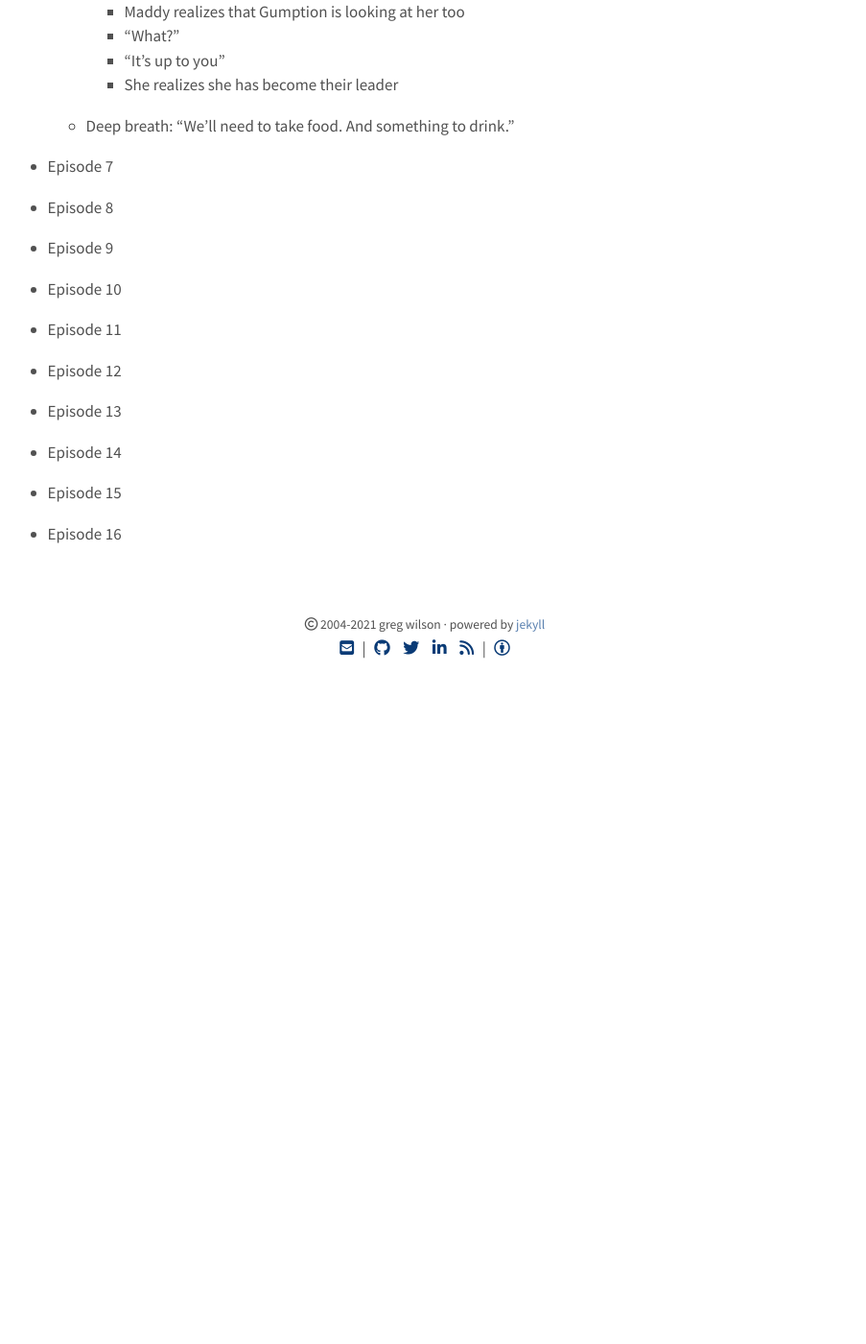
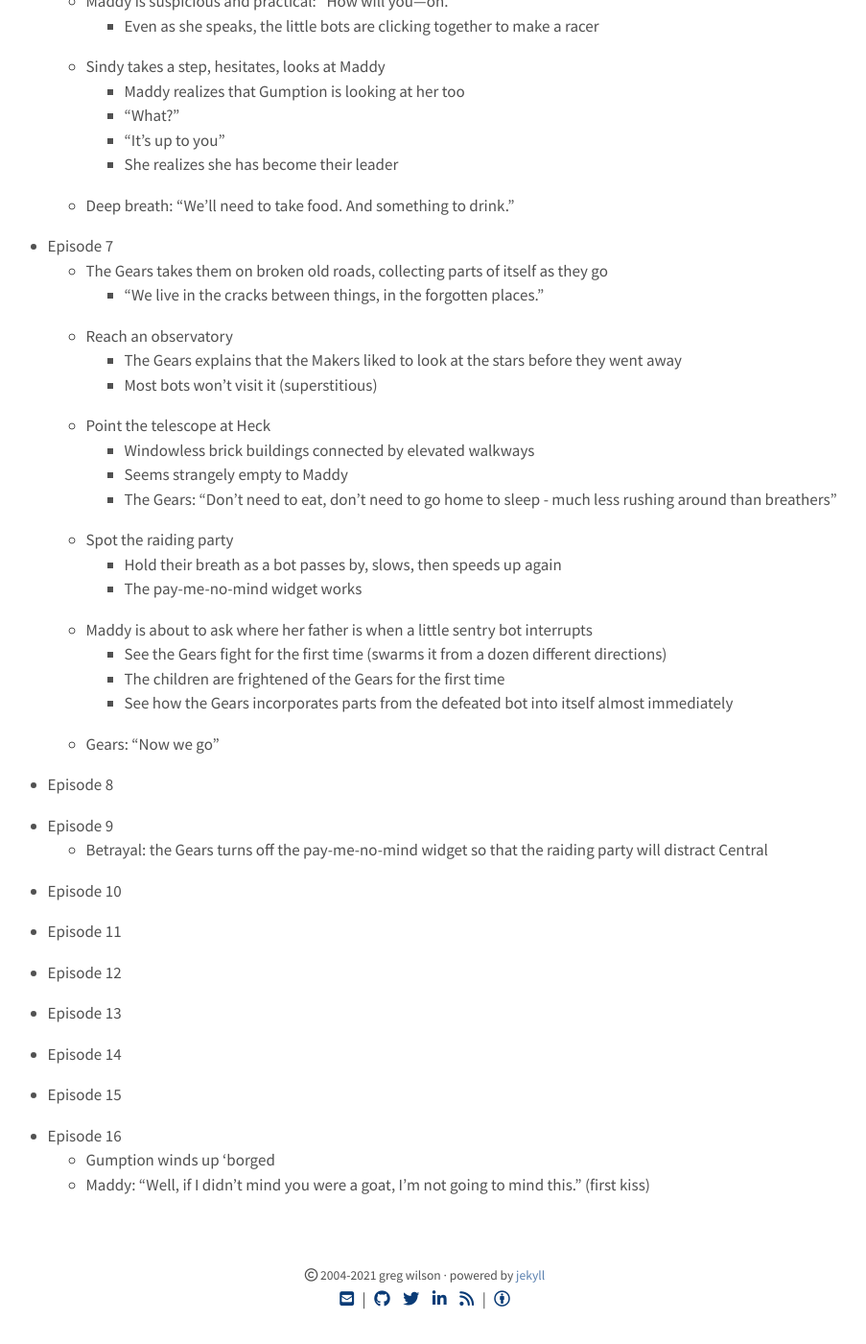
Before and after one commit to gvwilson/sensibleadventures, a Jekyll site: the page built from maddy-roo/in-heck-outline.md, in a window 1280 px wide and 1400 px high, scrolled down 7240 px. Shown: the whole window at 96% size, without its empty margins (197-1100 px from the left). Built offline with Jekyll 4.4.1, drawn with Linux system fonts in a browser that asks for light colours; nearby versions of some CDN libraries; before the commit the page ends 7962 px from its top, so only the background shows below that; some of the changed text lies outside the part shown.

Commit message:
Outlining another chapter

```diff
--- a/maddy-roo/in-heck-outline.md
+++ b/maddy-roo/in-heck-outline.md
@@ -3,6 +3,10 @@
 title: In Heck
 permalink: /in-heck/
 ---
+
+## To Do
+
+- Fix first story so that the thing in the swamp comes together out of snake-like parts
 
 ## Characters
 
@@ -248,10 +252,28 @@
   - Deep breath: "We'll need to take food. And something to drink."
 
 - Episode 7
+  - The Gears takes them on broken old roads, collecting parts of itself as they go
+    - "We live in the cracks between things, in the forgotten places."
+  - Reach an observatory
+    - The Gears explains that the Makers liked to look at the stars before they went away
+    - Most bots won't visit it (superstitious)
+  - Point the telescope at Heck
+    - Windowless brick buildings connected by elevated walkways
+    - Seems strangely empty to Maddy
+    - The Gears: "Don't need to eat, don't need to go home to sleep - much less rushing around than breathers"
+  - Spot the raiding party
+    - Hold their breath as a bot passes by, slows, then speeds up again
+    - The pay-me-no-mind widget works
+  - Maddy is about to ask where her father is when a little sentry bot interrupts
+    - See the Gears fight for the first time (swarms it from a dozen different directions)
+    - The children are frightened of the Gears for the first time
+    - See how the Gears incorporates parts from the defeated bot into itself almost immediately
+  - Gears: "Now we go"
 
 - Episode 8
 
 - Episode 9
+  - Betrayal: the Gears turns off the pay-me-no-mind widget so that the raiding party will distract Central
 
 - Episode 10
 
@@ -266,3 +288,5 @@
 - Episode 15
 
 - Episode 16
+  - Gumption winds up 'borged
+  - Maddy: "Well, if I didn't mind you were a goat, I'm not going to mind this." (first kiss)
```
